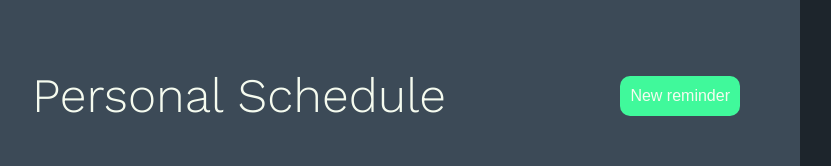
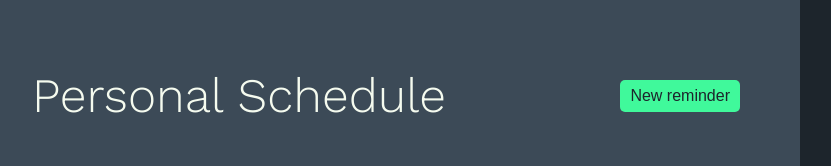
Before and after one commit to CalixtoTheBugHunter/schedule-test, a Vue app: page / in a window 1280 px wide. Shown: the top 166 px of the page, without its empty margins (180-1011 px from the left). Built offline with nearby package versions, Linux system fonts and the light colour scheme.

Commit message:
basebutton styles

```diff
--- a/src/components/atoms/BaseButton/BaseButton.vue
+++ b/src/components/atoms/BaseButton/BaseButton.vue
@@ -41,7 +41,7 @@ export default {
 
 <style lang="scss" scoped>
 .BaseButton {
-  height: 40px;
+  height: 32px;
   -webkit-appearance: none;
   display: flex;
   background: inherit;
@@ -51,14 +51,14 @@ export default {
   position: relative;
   white-space: nowrap;
   background: $color-primary;
-  border-radius: 10px;
+  border-radius: 5px;
   border: 0 none;
   &:hover {
     filter: brightness(90%) contrast(150%);
   }
   &__Text {
     font-size: 16px;
-    color: $color-white;
+    color: $color-black;
     text-align: center;
     display: block;
     width: 100%;
```
